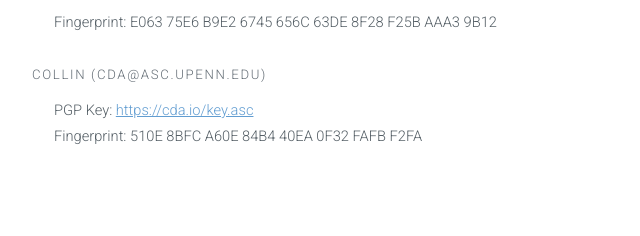
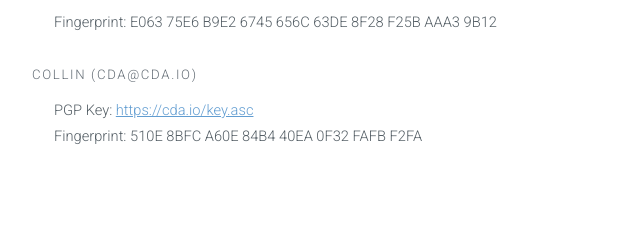
Before and after one commit to iranthreats/iranthreats.github.io, a plain HTML site: page resources/macdownloader-macos-malware/index.html in a window 1280 px wide. Shown: the part 6825-7061 px from the top of the page, 128-768 px from the left. Drawn offline with Linux system fonts and the light colour scheme.

Commit message:
Update index.html

```diff
--- a/resources/macdownloader-macos-malware/index.html
+++ b/resources/macdownloader-macos-malware/index.html
@@ -185,7 +185,7 @@ fi
                         <ul>
                             <li>Fingerprint: E063 75E6 B9E2 6745 656C 63DE 8F28 F25B AAA3 9B12</li>
                         </ul>
-                        <h5>Collin (cda@asc.upenn.edu)</h5>
+                        <h5>Collin (cda@cda.io)</h5>
                         <ul>
                             <li>PGP Key: <a href="https://cda.io/key.asc">https://cda.io/key.asc</a></li>
                             <li>Fingerprint: 510E 8BFC A60E 84B4 40EA 0F32 FAFB F2FA</li>
```
